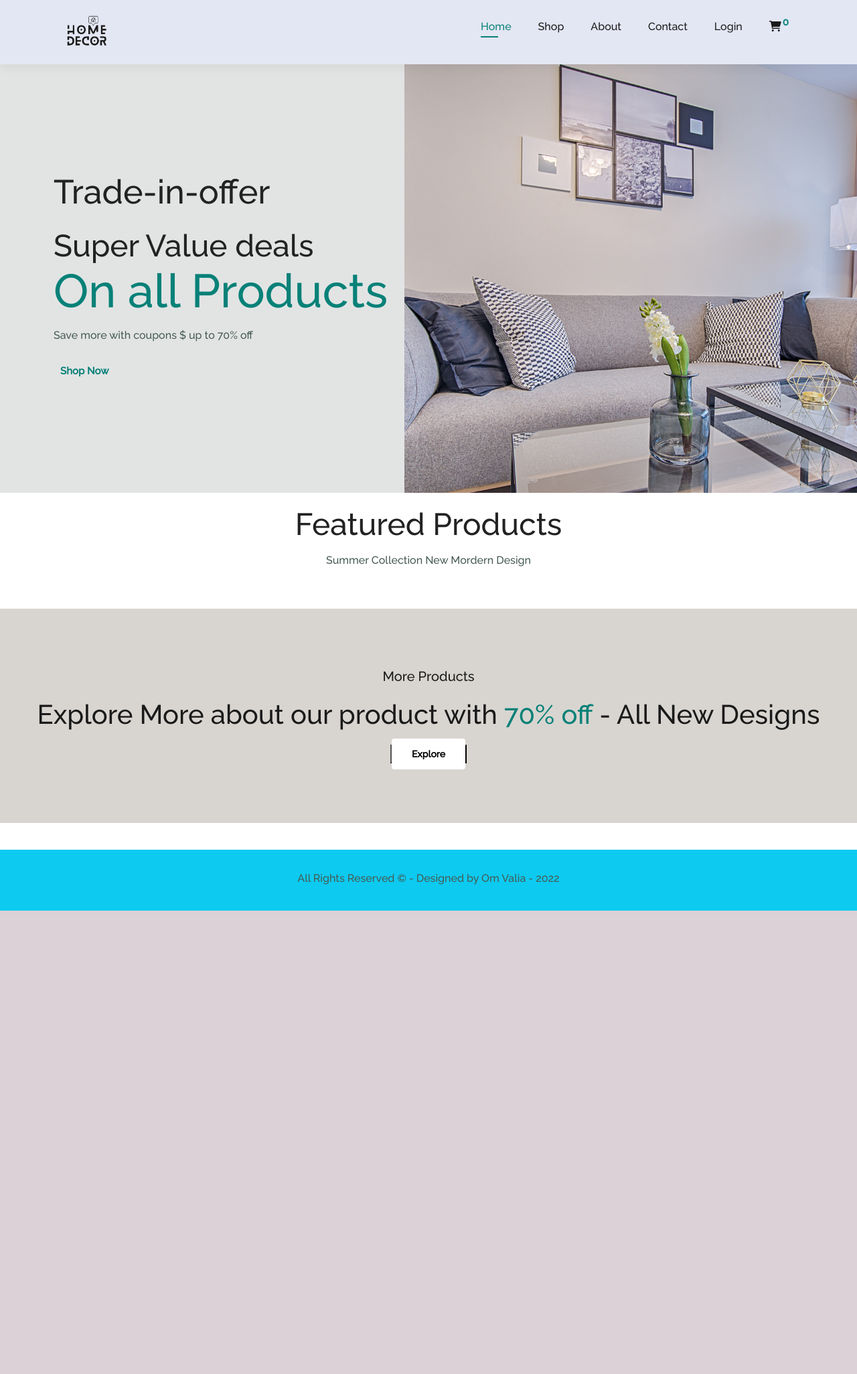
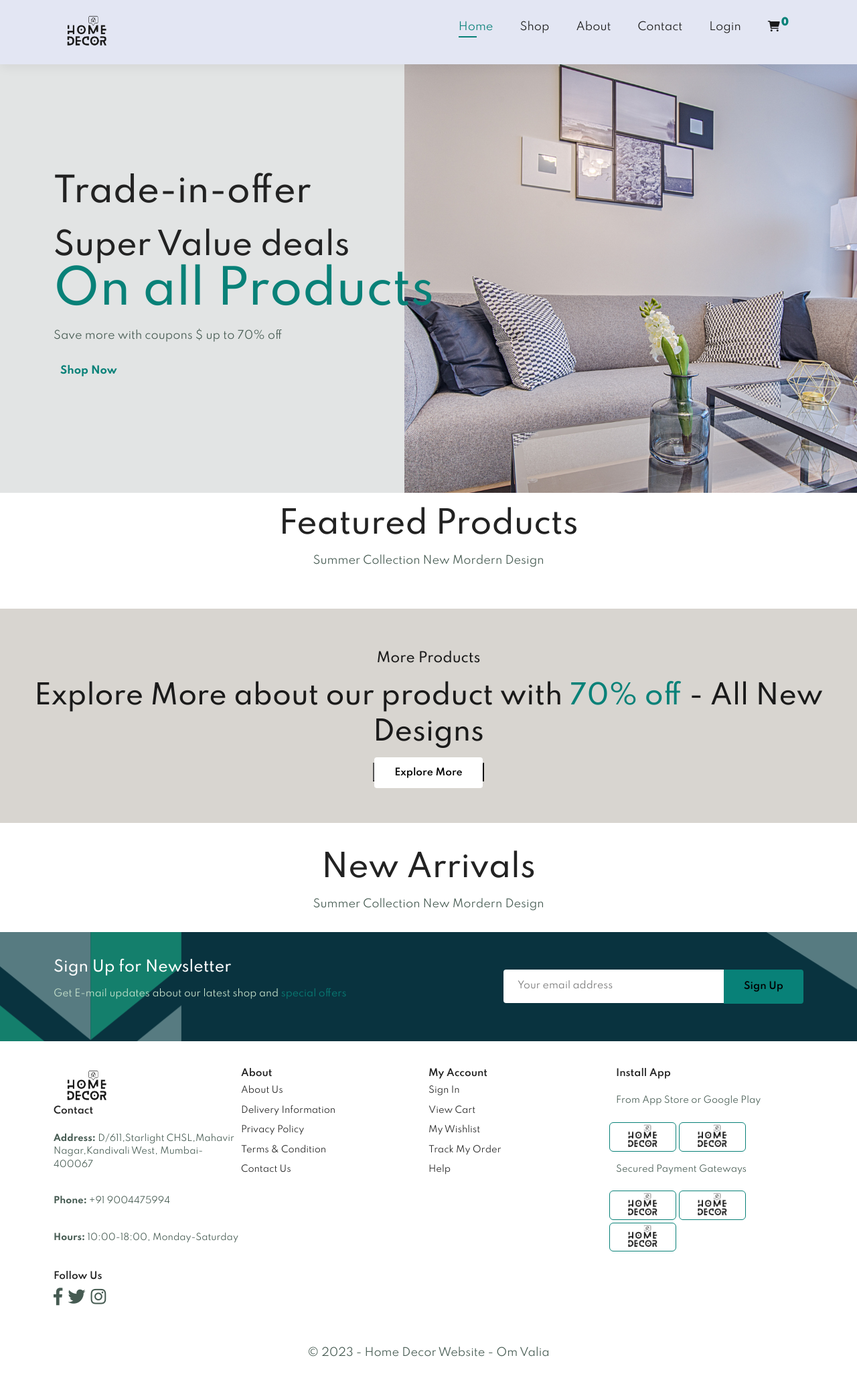
Before and after one commit to omvalia/TyProject, a PHP site: page / in a window 1280 px wide. Shown: the whole page at 67% size. Before the commit the page ends 1360 px from the top, so only its background shows below. Run offline with PHP 8.4, Linux system fonts and the light colour scheme; data that the repository does not hold is empty; some libraries are stand-ins or nearby versions.

Commit message:
Home Page made

```diff
--- a/functions/common_function.php
+++ b/functions/common_function.php
@@ -32,7 +32,7 @@ function getproducts(){
                         </div>
                         <div class='des'>
                             <h5>$product_title</h5>
-                            <h4>$product_price/-</h4>
+                            <h4>₹$product_price/-</h4>
                             <a class='view_more' href='product_details.php?product_id=$product_id'>View More</a>
                             <a href='index.php?add_to_cart=$product_id'><i class='fa-solid fa-cart-shopping pro_cart'></i></a>
                         </div>
--- a/includes/footer.php
+++ b/includes/footer.php
@@ -1,3 +1,62 @@
-<div class="bg-info p-3 text-center">
-       <p>All Rights Reserved &copy - Designed by Om Valia - 2022</p>
-</div>
+<!DOCTYPE html>
+<html lang="en">
+<head>
+       <link rel="stylesheet" href="style.css?version=1">
+</head>
+<body>
+       <!--Footer Section-->
+       <footer class="section-p1">
+              <div class="col contact">
+                     <img src="./images/logo3.png" alt="" class="logo foot-logo">
+                     <h4>Contact</h4>
+                     <p><strong>Address:</strong> D/611,Starlight CHSL,Mahavir Nagar,Kandivali West, Mumbai-400067</p>
+                     <p><strong>Phone:</strong> +91 9004475994</p>
+                     <p><strong>Hours:</strong> 10:00-18:00, Monday-Saturday</p>
+                     <div class="follow">
+                            <h4>Follow Us</h4>
+                            <div class="icon">
+                            <a href="http://facebook.com" target="_blank"><i class="fab fa-facebook-f fa-2x"></i></a>
+                            <a href="http://twitter.com" target="_blank"><i class="fab fa-twitter fa-2x"></i></a>
+                            <a href="http://instagram.com" target="_blank"><i class="fab fa-instagram fa-2x"></i></a>
+
+                            </div>
+                     </div>
+              </div>
+              <div class="col">
+                     <h4>About</h4>
+                     <a href="#">About Us</a>
+                     <a href="#">Delivery Information</a>
+                     <a href="#">Privacy Policy</a>
+                     <a href="#">Terms & Condition</a>
+                     <a href="#">Contact Us</a>
+              </div>
+
+              <div class="col">
+                     <h4>My Account</h4>
+                     <a href="#">Sign In</a>
+                     <a href="#">View Cart</a>
+                     <a href="#">My Wishlist</a>
+                     <a href="#">Track My Order</a>
+                     <a href="#">Help</a>
+              </div>
+
+              <div class="col install">
+                     <h4>Install App</h4>
+                     <p>From App Store or Google Play</p>
+                     <div class="row">
+                            <img src="./images/logo3.png" alt="" class="logo">
+                            <img src="./images/logo3.png" alt="" class="logo">
+                     </div>
+                     <p>Secured Payment Gateways</p>
+                     <div class="row">
+                            <img src="./images/logo3.png" alt="" class="logo">
+                            <img src="./images/logo3.png" alt="" class="logo">
+                            <img src="./images/logo3.png" alt="" class="logo">
+                     </div>
+              </div>
+       </footer>
+       <div class="copyright">
+                     <p>&copy; 2023 - Home Decor Website - Om Valia</p>
+       </div>
+</body>
+</html>
--- a/index.php
+++ b/index.php
@@ -15,6 +15,7 @@ session_start();
     <link href="https://cdn.jsdelivr.net/npm/bootstrap@5.2.2/dist/css/bootstrap.min.css" rel="stylesheet" integrity="sha384-Zenh87qX5JnK2Jl0vWa8Ck2rdkQ2Bzep5IDxbcnCeuOxjzrPF/et3URy9Bv1WTRi" crossorigin="anonymous">
     <!--Font Awesome link -->
     <link rel="stylesheet" href="https://cdnjs.cloudflare.com/ajax/libs/font-awesome/6.2.0/css/all.min.css" integrity="sha512-xh6O/CkQoPOWDdYTDqeRdPCVd1SpvCA9XXcUnZS2FmJNp1coAFzvtCN9BmamE+4aHK8yyUHUSCcJHgXloTyT2A==" crossorigin="anonymous" referrerpolicy="no-referrer" />
+    <link rel="stylesheet" href="https://use.fontawesome.com/releases/v5.6.1/css/all.css" integrity="sha384-gfdkjb5BdAXd+lj+gudLWI+BXq4IuLW5IT+brZEZsLFm++aCMlF1V92rMkPaX4PP" crossorigin="anonymous">
     <!--CSS Link-->
     <link rel="stylesheet" href="style.css?version=1">
     <!--Google Fonts Link-->
@@ -65,25 +66,6 @@ session_start();
         <div class="product-boxes">
             <?php getproducts();?>
         </div>
-    <!--
-        <div class="pro-container">
-            <div class="pro">
-                <img src="./images/apple.jpeg" alt="">
-                <div class="des">
-                    <span>adidas</span>
-                    <h5>Cartoon Astronaut T-shirts</h5>
-                    <div class="star">
-                        <i class="fas fa-star"></i>
-                        <i class="fas fa-star"></i>
-                        <i class="fas fa-star"></i>
-                        <i class="fas fa-star"></i>
-                        <h4>$500</h4>
-                    </div>
-                    <a href="#"><i class="fa-solid fa-cart-shopping"></i></a>
-                </div>
-            </div>
-        </div>
-    -->
     </section>
 
         <!-- calling cart-->
@@ -94,10 +76,29 @@ session_start();
     <section id="banner" class="section-m1">
         <h4>More Products</h4>
         <h2>Explore More about our product with<span> 70% off</span> - All New Designs </h2>
-        <button><a href="display_all.php" class="normal">Explore</a></button>
+        <button><a href="display_all.php" class="normal">Explore More</a></button>
     </section>
 
+    <section id="product1">
+        <div class="pro_head">
+            <h2>New Arrivals</h2>
+            <p>Summer Collection New Mordern Design</p>
+        </div>
+        <div class="product-boxes">
+            <?php getproducts();?>
+        </div>
+    </section>
 
+    <section id="newsletter" class="section-p1 section-31">
+        <div class="newstext">
+            <h4>Sign Up for Newsletter</h4>
+            <p>Get E-mail updates about our latest shop and <span>special offers</span></p>
+        </div>
+        <div class="form">
+            <input type="text" placeholder="Your email address">
+            <button class="normal">Sign Up</button>
+        </div>
+    </section>
 
     <!--last child-->
     <!--include footer-->
--- a/style.css
+++ b/style.css
@@ -1,10 +1,10 @@
 /*Universal Styles*/
-@import url('https://fonts.googleapis.com/css2?family=Spartan:weight@100;200;300;400;500;600;700;800;900&display=swap');
+@import url("https://fonts.googleapis.com/css2?family=Spartan:wght@100;200;300;400;500;600;700;800;900&display=swap");
 *{
     margin: 0;
     padding: 0;
     box-sizing: border-box;
-    font-family: 'Raleway', sans-serif;
+    font-family: 'Spartan', sans-serif;
 }
 img{
     width: 100%;
@@ -43,7 +43,7 @@ p{
     margin: 40px 0;
 }
 
-button .normal{
+.normal{
     font-size: 14px;
     font-weight: 600;
     padding: 15px 30px;
@@ -56,10 +56,7 @@ button .normal{
     outline: none;
     transition: 0.2s;
 }
-.normal:hover{
-    color: #088178;
-    background-color: #E3E6F3;
-}
+
 body{
     width: 100%;
 }
@@ -244,7 +241,8 @@ body{
     right: 10px;
 }
 #product1 .pro .pro_cart:hover{
-    font-weight: 900;
+    background-color: #088178;
+    color: #cce7d0;
 }
 #product1 .pro .view_more{
     text-decoration: none;
@@ -278,4 +276,106 @@ body{
 #banner h2 span{
     color: #088178;
 }
-/*Git Commit*/
+#banner a:hover{
+    color: #088178;
+    background-color: #E3E6F3;
+}
+
+/*Newsletter Section*/
+#newsletter{
+    display: flex;
+    justify-content: space-between;
+    flex-wrap: wrap;
+    align-items: center;
+    background-image: url("images/newsimage.png");
+    background-repeat: no-repeat;
+    background-image: 20% 30%;
+    background-color: #041e42;
+    margin-top: 10px;
+}
+#newsletter h4{
+    font-size: 22px;
+    font-weight: 700px;
+    color: #fff;
+}
+#newsletter p{
+    font-size: 14px;
+    font-weight: 600px;
+    color: #cce7d0;
+}
+#newsletter p span{
+    color: #088178;
+}
+#newsletter .form{
+    display: flex;
+    width: 40%;
+}
+#newsletter input{
+    height: 3.125rem;
+    padding: 0 1.25rem;
+    font-size: 14px;
+    width: 100%;
+    border: 1px solid transparent;
+    border-radius: 4px;
+    outline: none;
+    border-top-right-radius: 0;
+    border-bottom-right-radius: 0;
+}
+
+#newsletter button{
+    background-color: #088178;
+    color: #000;
+    white-space: nowrap;
+    border-top-left-radius: 0;
+    border-bottom-left-radius: 0;
+}
+
+/*Footer*/
+footer{
+    display: flex;
+    flex-wrap: wrap;
+    justify-content: space-between;
+}
+footer .col{
+    display: flex;
+    flex-direction: column;
+    align-items: flex-start;
+}
+
+footer h4{
+    font-size: 14px;
+    font-weight: 600;
+}
+footer p{
+    font-size: 13px;
+    margin-left: 0 0 8px 0;
+}
+footer a{
+    font-size: 13px;
+    text-decoration: none;
+    color: #222;
+    margin-bottom: 10px;
+}
+footer .follow{
+    margin-top: 20px;
+}
+footer .follow i{
+    color: #465b52;
+    padding-right: 4px;
+    cursor: pointer;
+}
+footer .install .row img{
+    border: 1px solid #088178;
+    border-radius: 6px;
+    margin: 2px;
+}
+footer .install img{
+    margin: 10px 0 15px 0;
+}
+footer .follow i:hover, footer a:hover{
+    color: #088178;
+}
+.copyright{
+    width: 100%;
+    text-align: center;
+}
```
Also changed, not shown: images/newsimage.png (added).
